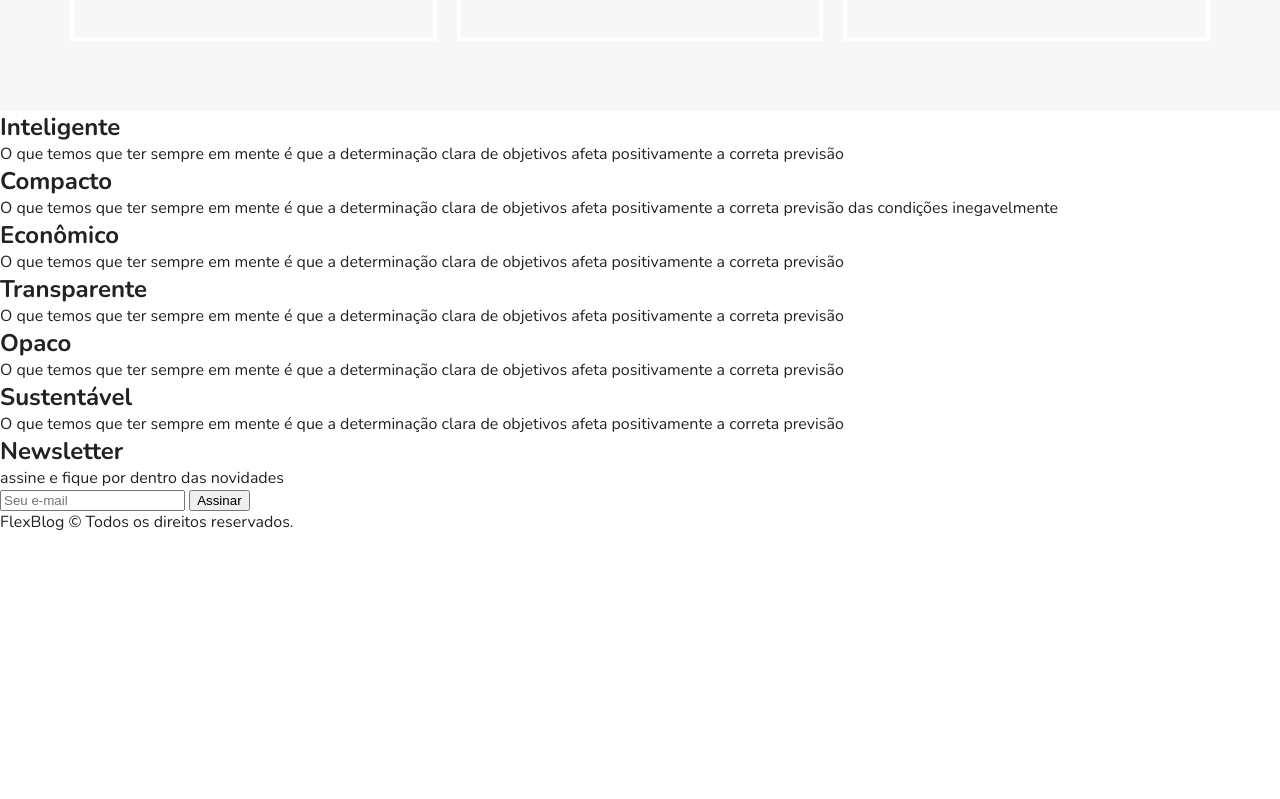
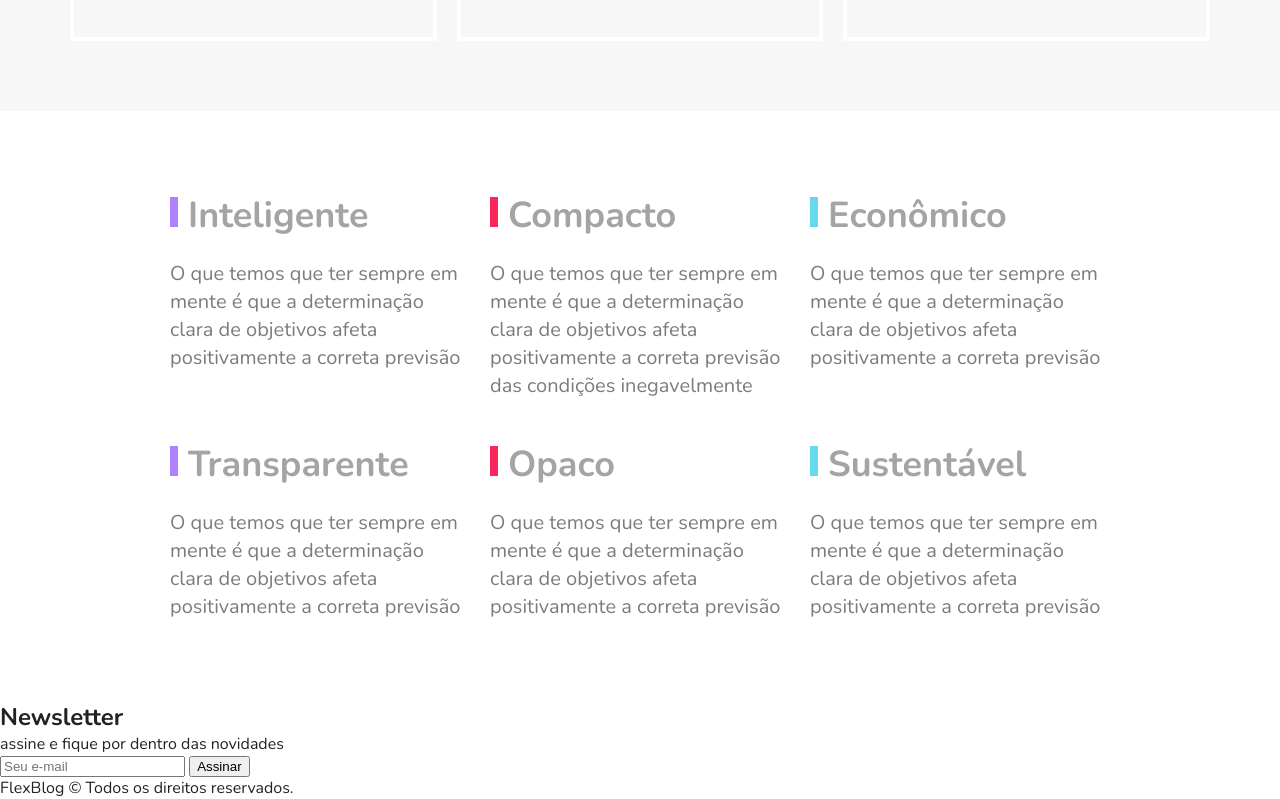
Before and after one commit to ronaldemanuel/curso-flexbox, a plain HTML site: page index.html in a window 1280 px wide. Shown: the part 2477-3276 px from the top of the page. Before the commit the page ends 3010 px from the top, so only its background shows below. Drawn offline with nearby package versions, Linux system fonts and the light colour scheme.

Commit message:
Estilo section-qualidade
Adicionei o estilo na section qualidade

```diff
--- a/estilos/style.css
+++ b/estilos/style.css
@@ -267,3 +267,48 @@ img {
         order: -1;
     }
 }
+
+/*Qualidade*/
+.qualidade {
+    max-width: 960px;
+    margin: 60px auto;
+    display: flex;
+    flex-wrap: wrap;
+}
+
+.qualidade-item {
+    flex: 1 1 300px; /*Cerca de 1/3 do width pré-definido desse layout. Tenta ao máximo criar 3 colunas*/
+    margin: 20px 10px;
+}
+
+.qualidade-item h2 {
+    color: #a4a4a4;
+    font-size: 2.25em;
+    margin-bottom: 20px;
+}
+
+.qualidade-item h2::before {
+    content: '';
+    display: inline-block;
+    width: 8px;
+    height: 30px;
+    margin-right: 10px;
+}
+
+.qualidade-item:nth-of-type(3n+1) h2::before { /*modifica o primeiro item e o terceiro contando a partir dele*/
+    background: #AE81FF;
+}
+
+.qualidade-item:nth-of-type(3n+2) h2::before {
+    background: #F9265E;
+}
+
+.qualidade-item:nth-of-type(3n+3) h2::before {
+    background: #66D9EB;
+}
+
+.qualidade-item p {
+    font-size: 1.25em;
+    line-height: 1.4;
+    color: #7c7c7c;
+}
```
